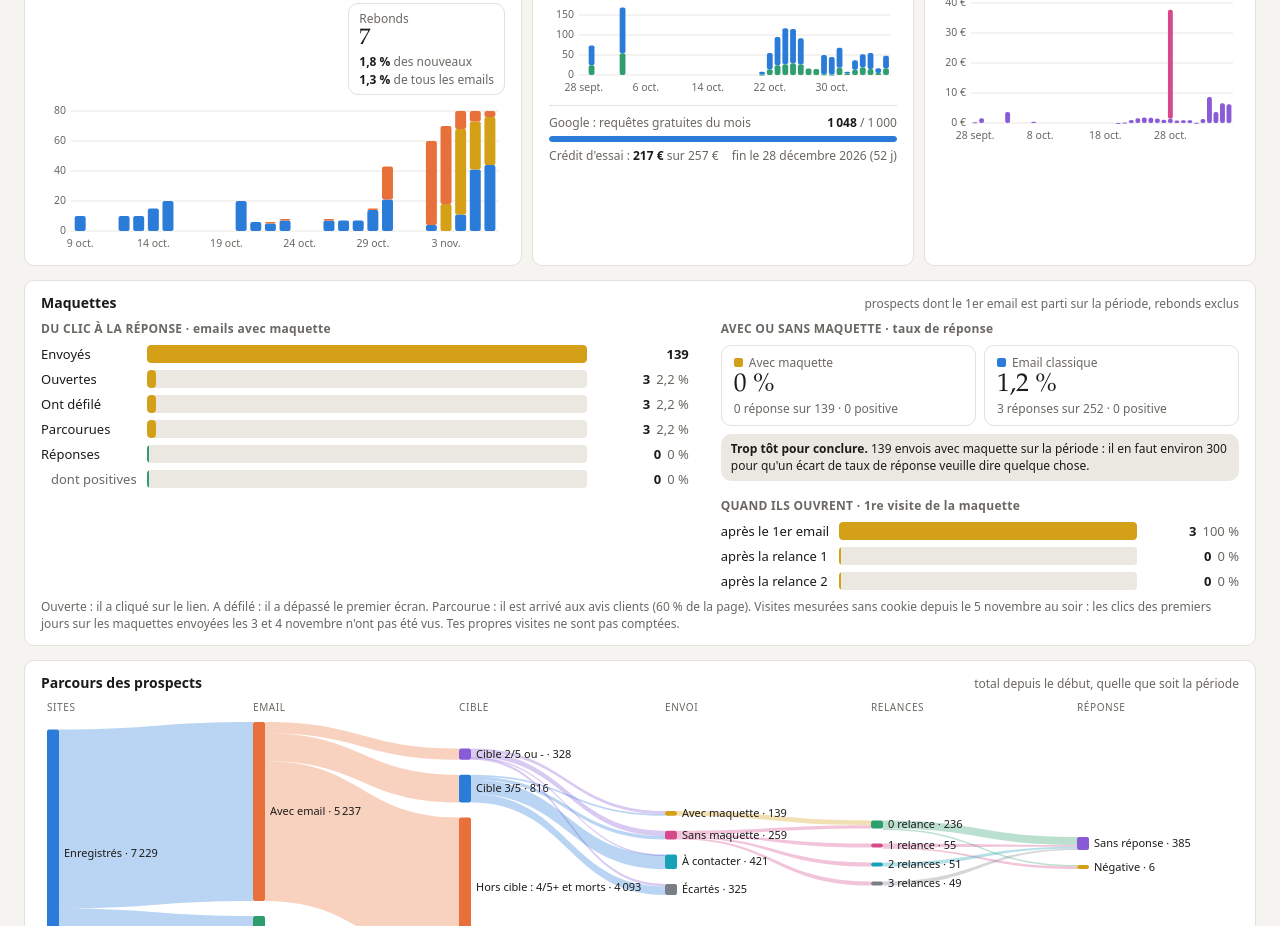
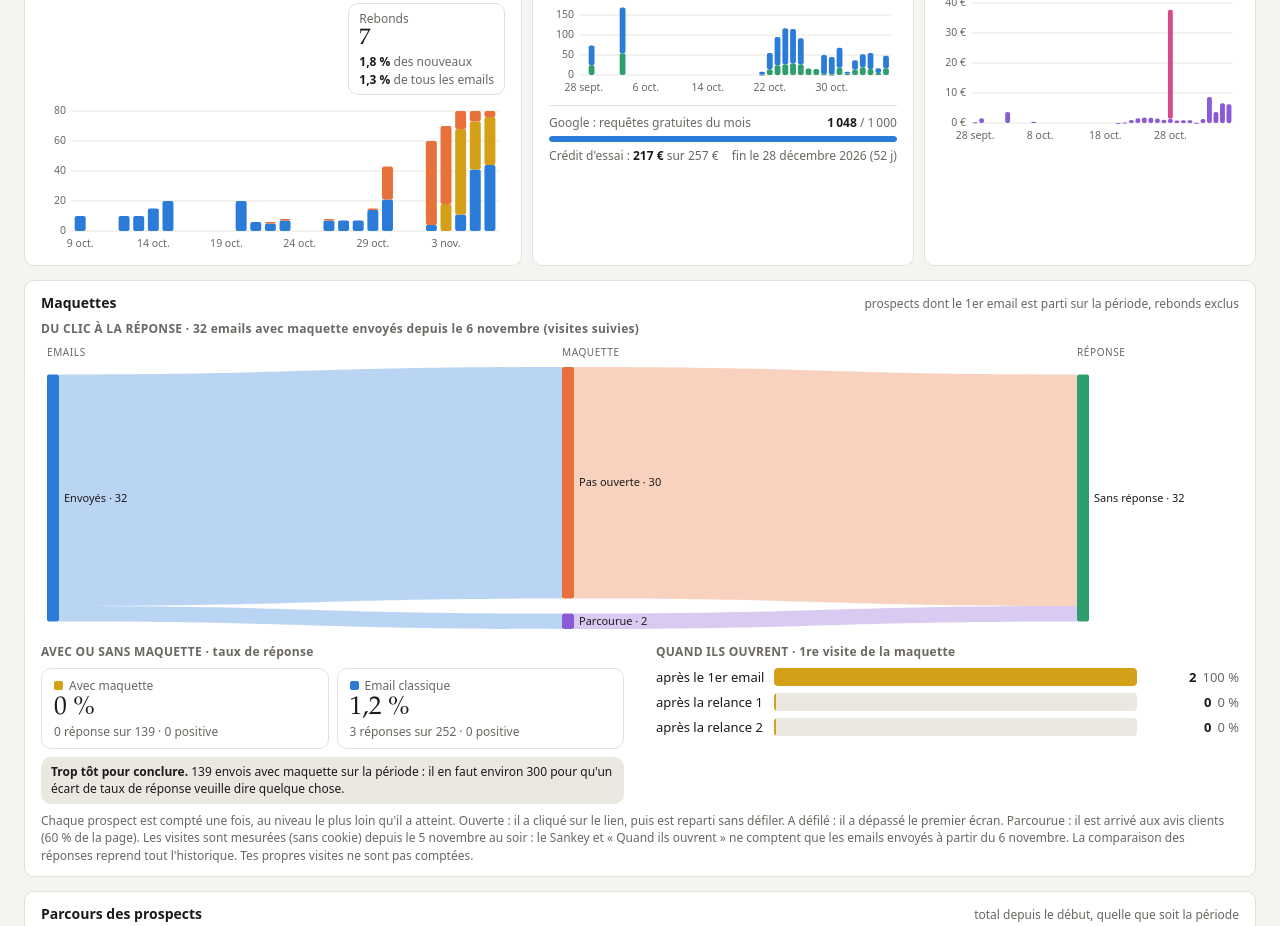
Before and after one commit to mayeux42/suivi-a5sluotoz2, a plain HTML site: page index.html in a window 1280 px wide. Shown: the part 280-1206 px from the top of the page. Drawn offline with nearby package versions, Linux system fonts and the light colour scheme.

Commit message:
Mise à jour 2026-11-06T21:09Z

```diff
--- a/index.html
+++ b/index.html
@@ -81,7 +81,7 @@ body { font-family: var(--font-anthropic-sans); font-size: 14px; }
 .mile .n { font-family: var(--font-anthropic-serif); font-size: 1.35rem; line-height: 1.1; font-variant-numeric: tabular-nums; }
 .mile .w { font-size: var(--cds-font-size-caption); color: var(--color-fg-muted); }
 /* Section Maquettes : entonnoir à gauche, comparaison et moment d'ouverture à droite */
-.mq-grid { display: grid; grid-template-columns: minmax(0, 1.25fr) minmax(0, 1fr); gap: var(--cds-gap-md) 32px; }
+.mq-grid { display: grid; grid-template-columns: minmax(0, 1fr) minmax(0, 1fr); gap: var(--cds-gap-md) 32px; }
 @media (max-width: 960px) { .mq-grid { grid-template-columns: minmax(0, 1fr); } }
 .mq-h { margin: 0 0 8px; font-size: var(--cds-font-size-caption); font-weight: var(--cds-font-weight-medium); color: var(--color-fg-muted); letter-spacing: .3px; }
 .mq-col { display: flex; flex-direction: column; gap: 16px; min-width: 0; }
@@ -177,16 +177,15 @@ body { font-family: var(--font-anthropic-sans); font-size: 14px; }
 
   <section class="card" id="mq-card">
     <div class="card-h"><h2>Maquettes</h2><div class="legend" id="mq-legend">prospects dont le 1er email est parti sur la période, rebonds exclus</div></div>
+    <div>
+      <h3 class="mq-h" id="mq-sk-h">DU CLIC À LA RÉPONSE · emails avec maquette</h3>
+      <div class="sk" id="mq-sankey" data-source="maquettes"></div>
+    </div>
     <div class="mq-grid">
-      <div class="mq-col">
-        <div><h3 class="mq-h">DU CLIC À LA RÉPONSE · emails avec maquette</h3><div class="funnel" id="mq-funnel" data-source="maquettes"></div></div>
-      </div>
-      <div class="mq-col">
-        <div><h3 class="mq-h">AVEC OU SANS MAQUETTE · taux de réponse</h3><div class="vs" id="mq-vs"></div><p class="badge" id="mq-badge"></p></div>
-        <div><h3 class="mq-h">QUAND ILS OUVRENT · 1re visite de la maquette</h3><div class="funnel" id="mq-when"></div></div>
-      </div>
+      <div><h3 class="mq-h">AVEC OU SANS MAQUETTE · taux de réponse</h3><div class="vs" id="mq-vs"></div><p class="badge" id="mq-badge"></p></div>
+      <div><h3 class="mq-h">QUAND ILS OUVRENT · 1re visite de la maquette</h3><div class="funnel" id="mq-when"></div></div>
     </div>
-    <p class="note">Ouverte : il a cliqué sur le lien. A défilé : il a dépassé le premier écran. Parcourue : il est arrivé aux avis clients (60 % de la page). Visites mesurées sans cookie depuis le 5 novembre au soir : les clics des premiers jours sur les maquettes envoyées les 3 et 4 novembre n'ont pas été vus. Tes propres visites ne sont pas comptées.</p>
+    <p class="note">Chaque prospect est compté une fois, au niveau le plus loin qu'il a atteint. Ouverte : il a cliqué sur le lien, puis est reparti sans défiler. A défilé : il a dépassé le premier écran. Parcourue : il est arrivé aux avis clients (60 % de la page). Les visites sont mesurées (sans cookie) depuis le 5 novembre au soir : le Sankey et « Quand ils ouvrent » ne comptent que les emails envoyés à partir du 6 novembre. La comparaison des réponses reprend tout l'historique. Tes propres visites ne sont pas comptées.</p>
   </section>
 
   <section class="card" id="parcours">
@@ -299,7 +298,7 @@ const dash = (() => {
     });
   }
 
-  function sankey(el, flows) {
+  function sankey(el, flows, titles = TITLES) {
     el.replaceChildren();
     if (!flows.length) { line(el, 'Pas encore de données.', true); return; }
     const W = Math.max(el.clientWidth, 720), H = 290, top = 22, nodeW = 12, labelW = 150, padN = 15, minH = 4;
@@ -330,7 +329,7 @@ const dash = (() => {
     const color = (n) => dash.colors[list.indexOf(n) % 8];
     const svg = d3.select(el).append('svg').attr('viewBox', `0 0 ${W} ${H}`);
     const tip = tooltip(el);
-    d3.range(cols).forEach((c) => svg.append('text').attr('class', 't').attr('x', 6 + c * colGap).attr('y', 11).text(TITLES[c] || ''));
+    d3.range(cols).forEach((c) => svg.append('text').attr('class', 't').attr('x', 6 + c * colGap).attr('y', 11).text(titles[c] || ''));
     flows.forEach((f) => {
       const a = nodes.get(f.source), l = a.links.find((x) => x.b.name === f.cible);
       const x0 = a.x + nodeW, x1 = l.b.x, xm = (x0 + x1) / 2, t0 = Math.max(1.5, l.h0), t1 = Math.max(1.5, l.h1);
@@ -417,19 +416,24 @@ const dash = (() => {
     });
   }
 
+  const TRACKED_FROM = '2026-11-06'; // compteur de visites en place le 5 novembre au soir
   function renderMockups(rows, c) {
-    const t = {}; rows.forEach((r) => Object.keys(r).forEach((k) => { if (typeof r[k] === 'number') t[k] = (t[k] || 0) + r[k]; }));
-    const n = t.envoyes_mq || 0, of = (v) => (n ? v / n : 0);
-    const mq = c[4], ok = c[2];
-    if (!n) { line($('#mq-funnel'), 'Aucun email avec maquette sur cette période.', true); }
-    else barRows($('#mq-funnel'), [
-      { label: 'Envoyés', value: n, color: mq },
-      { label: 'Ouvertes', value: t.ouvertes || 0, pct: of(t.ouvertes || 0), color: mq, title: 'Il a cliqué sur le lien de sa maquette' },
-      { label: 'Ont défilé', value: t.defilees || 0, pct: of(t.defilees || 0), color: mq, title: 'Il a dépassé le premier écran' },
-      { label: 'Parcourues', value: t.parcourues || 0, pct: of(t.parcourues || 0), color: mq, title: 'Il est arrivé aux avis clients' },
-      { label: 'Réponses', value: t.reponses_mq || 0, pct: of(t.reponses_mq || 0), color: ok },
-      { label: 'dont positives', sub: true, value: t.positives_mq || 0, pct: of(t.positives_mq || 0), color: ok },
-    ], n);
+    const sumOf = (rs) => { const o = {}; rs.forEach((r) => Object.keys(r).forEach((k) => { if (typeof r[k] === 'number') o[k] = (o[k] || 0) + r[k]; })); return o; };
+    const t = sumOf(rows), tr = sumOf(rows.filter((r) => r.debut >= TRACKED_FROM));
+    const n = t.envoyes_mq || 0, mq = c[4];
+
+    // Sankey : emails envoyés depuis le suivi des visites -> niveau atteint -> réponse.
+    const levels = [['non', 'Pas ouverte'], ['ouv', 'Ouverte, quittée vite'], ['def', 'A défilé'], ['parc', 'Parcourue']];
+    const outs = [['sans', 'Sans réponse'], ['neg', 'Réponse négative'], ['pos', 'Positive / à lire']];
+    const nt = tr.envoyes_mq || 0, flows = [];
+    levels.forEach(([k, lab]) => {
+      const v = outs.reduce((s2, [o]) => s2 + (tr[`s_${k}_${o}`] || 0), 0);
+      if (v) flows.push({ source: 'Envoyés', col_source: 0, cible: lab, col_cible: 1, valeur: v });
+      outs.forEach(([o, olab]) => { const w = tr[`s_${k}_${o}`] || 0; if (w) flows.push({ source: lab, col_source: 1, cible: olab, col_cible: 2, valeur: w }); });
+    });
+    $('#mq-sk-h').textContent = `DU CLIC À LA RÉPONSE · ${F.int(nt)} emails avec maquette envoyés depuis le 6 novembre (visites suivies)`;
+    if (!nt) line($('#mq-sankey'), 'Aucun email avec maquette sur cette période depuis le début du suivi des visites (6 novembre).', true);
+    else sankey($('#mq-sankey'), flows, ['Emails', 'Maquette', 'Réponse']);
 
     // Avec ou sans maquette : taux de réponse de chaque groupe, et ce qu'on peut en conclure.
     const cl = t.envoyes_cl || 0;
@@ -456,12 +460,12 @@ const dash = (() => {
     }
 
     // Quand ils ouvrent : 1re visite après le 1er email (J0-J3), la relance 1 (J4-J9) ou la relance 2 (J10 et après).
-    const o = t.ouvertes || 0;
+    const o = tr.ouvertes || 0;
     if (!o) line($('#mq-when'), 'Pas encore de visite mesurée sur cette période.', true);
     else barRows($('#mq-when'), [
-      { label: 'après le 1er email', value: t.ouv_j0 || 0, pct: (t.ouv_j0 || 0) / o, color: mq },
-      { label: 'après la relance 1', value: t.ouv_r1 || 0, pct: (t.ouv_r1 || 0) / o, color: mq },
-      { label: 'après la relance 2', value: t.ouv_r2 || 0, pct: (t.ouv_r2 || 0) / o, color: mq },
+      { label: 'après le 1er email', value: tr.ouv_j0 || 0, pct: (tr.ouv_j0 || 0) / o, color: mq },
+      { label: 'après la relance 1', value: tr.ouv_r1 || 0, pct: (tr.ouv_r1 || 0) / o, color: mq },
+      { label: 'après la relance 2', value: tr.ouv_r2 || 0, pct: (tr.ouv_r2 || 0) / o, color: mq },
     ], o);
   }
 
@@ -570,7 +574,7 @@ const dash = (() => {
     // Maquettes : somme des jours de 1er envoi de la période.
     const mqRows = rowsOf('maquettes');
     if (mqRows) renderMockups(mqRows.filter((r) => r.debut >= from && r.debut <= to), c);
-    else if (failed('maquettes')) line($('#mq-funnel'), 'Échec du chargement', true);
+    else if (failed('maquettes')) line($('#mq-sankey'), 'Échec du chargement', true);
 
     const pr = rowsOf('projection'), jl = rowsOf('jalons') || [];
     document.querySelectorAll('#seg-proj button').forEach((x) => x.setAttribute('aria-pressed', String(x.dataset.v === projView)));
--- a/status.json
+++ b/status.json
@@ -1,5 +1,5 @@
 {
- "generated_at": "2026-11-06T20:59:27+00:00",
+ "generated_at": "2026-11-06T21:09:43+00:00",
  "jour": "2026-11-06",
  "agents": [
   {
```
Also changed, not shown: data.json (+1 -1 lines).
